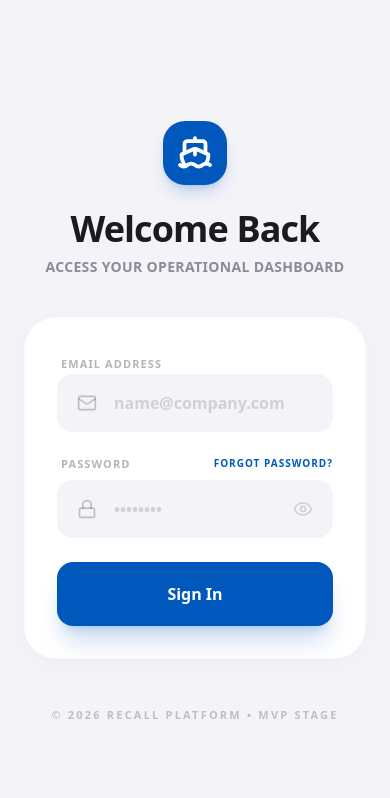
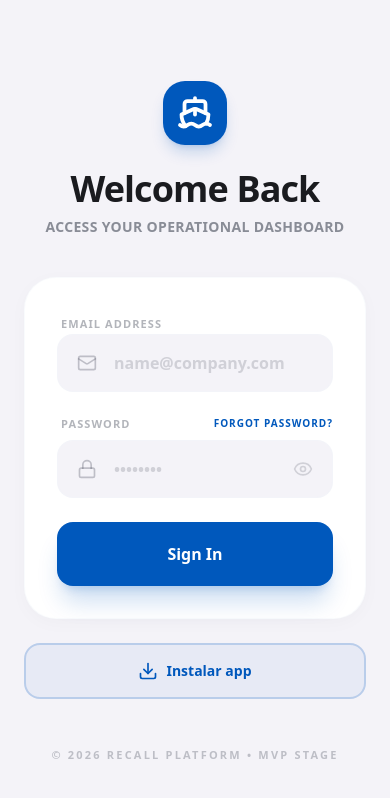
Before and after one commit to anthonysilvac91/Desarrollo, a Next.js app in the folder frontend/: page /login in a window 390 px wide. Shown: the top 798 px of the page. Built offline with nearby package versions, Linux system fonts and the light colour scheme; no server answers.

Commit message:
feat(pwa): add mobile install flow

```diff
--- /dev/null
+++ b/frontend/public/sw.js
@@ -0,0 +1,51 @@
+// Service Worker minimalista para habilitar la instalación PWA (beforeinstallprompt)
+// No intercepta llamadas a la API ni realiza caché agresivo.
+
+const CACHE_NAME = 'recall-pwa-v1';
+const ASSETS_TO_CACHE = [
+  '/',
+  '/manifest.json',
+  '/icons/icon-192x192.png',
+  '/icons/icon-512x512.png'
+];
+
+self.addEventListener('install', (event) => {
+  event.waitUntil(
+    caches.open(CACHE_NAME).then((cache) => {
+      return cache.addAll(ASSETS_TO_CACHE).catch(() => {
+        // Ignorar errores de caché en desarrollo
+        console.warn('SW: Algunos recursos no pudieron ser cacheados');
+      });
+    })
+  );
+  self.skipWaiting();
+});
+
+self.addEventListener('activate', (event) => {
+  event.waitUntil(
+    caches.keys().then((cacheNames) => {
+      return Promise.all(
+        cacheNames.map((cacheName) => {
+          if (cacheName !== CACHE_NAME) {
+            return caches.delete(cacheName);
+          }
+        })
+      );
+    })
+  );
+  self.clients.claim();
+});
+
+// Implementación mínima de fetch (Network First para todo) para cumplir con requerimientos PWA
+self.addEventListener('fetch', (event) => {
+  // Ignorar peticiones que no sean GET
+  if (event.request.method !== 'GET') return;
+  // Ignorar peticiones a APIs y Chrome Extensions
+  if (event.request.url.includes('/api/') || event.request.url.startsWith('chrome-extension')) return;
+
+  event.respondWith(
+    fetch(event.request).catch(() => {
+      return caches.match(event.request);
+    })
+  );
+});
--- a/frontend/src/app/(auth)/login/page.tsx
+++ b/frontend/src/app/(auth)/login/page.tsx
@@ -8,7 +8,8 @@ import { useAuth } from "@/lib/AuthContext";
 import { useLanguage } from "@/lib/LanguageContext";
 import { useToast } from "@/lib/ToastContext";
 import { authService } from "@/services/auth.service";
-import { Loader2, Mail, Lock, Eye, EyeOff, Ship } from "lucide-react";
+import { Loader2, Mail, Lock, Eye, EyeOff, Ship, Download } from "lucide-react";
+import { usePWA } from "@/hooks/usePWA";
 
 export default function LoginPage() {
   const { t } = useLanguage();
@@ -16,6 +17,7 @@ export default function LoginPage() {
   const { showToast } = useToast();
   const [showPassword, setShowPassword] = useState(false);
   const [isSubmitting, setIsSubmitting] = useState(false);
+  const { isMobile, triggerInstall } = usePWA();
 
   const {
     register,
@@ -146,6 +148,20 @@ export default function LoginPage() {
           </form>
         </div>
 
+        {/* Install App Button (Mobile Only) */}
+        {isMobile && (
+          <div className="mt-6">
+            <button
+              onClick={triggerInstall}
+              type="button"
+              className="w-full flex items-center justify-center space-x-2 py-4 border-2 border-brand/20 bg-brand/5 text-brand rounded-2xl font-black text-sm active:scale-95 transition-all"
+            >
+              <Download className="w-5 h-5" />
+              <span>Instalar app</span>
+            </button>
+          </div>
+        )}
+
         {/* Footer info */}
         <div className="mt-12 text-center">
           <p className="text-[11px] font-black text-subtitle opacity-30 uppercase tracking-[0.2em]">
--- /dev/null
+++ b/frontend/src/hooks/usePWA.ts
@@ -0,0 +1,72 @@
+"use client";
+
+import { useState, useEffect } from "react";
+
+export function usePWA() {
+  const [isMobile, setIsMobile] = useState(false);
+  const [deferredPrompt, setDeferredPrompt] = useState<any>(null);
+  const [isIOS, setIsIOS] = useState(false);
+
+  useEffect(() => {
+    // Detect mobile device
+    const checkMobile = () => {
+      setIsMobile(window.innerWidth < 768);
+    };
+    checkMobile();
+    window.addEventListener("resize", checkMobile);
+
+    // Detect iOS
+    const isIosDevice = /iPad|iPhone|iPod/.test(navigator.userAgent) && !(window as any).MSStream;
+    setIsIOS(isIosDevice);
+
+    // Register Service Worker
+    if ("serviceWorker" in navigator) {
+      window.addEventListener("load", () => {
+        navigator.serviceWorker
+          .register("/sw.js")
+          .then((registration) => {
+            console.log("SW registered:", registration.scope);
+          })
+          .catch((error) => {
+            console.error("SW registration failed:", error);
+          });
+      });
+    }
+
+    // Capture beforeinstallprompt
+    const handleBeforeInstallPrompt = (e: Event) => {
+      e.preventDefault();
+      setDeferredPrompt(e);
+    };
+    window.addEventListener("beforeinstallprompt", handleBeforeInstallPrompt);
+
+    return () => {
+      window.removeEventListener("resize", checkMobile);
+      window.removeEventListener("beforeinstallprompt", handleBeforeInstallPrompt);
+    };
+  }, []);
+
+  const triggerInstall = async () => {
+    if (isIOS) {
+      alert("Para instalar en iOS: Toca el ícono 'Compartir' en la barra inferior de Safari y selecciona 'Añadir a la pantalla de inicio'.");
+      return;
+    }
+
+    if (deferredPrompt) {
+      deferredPrompt.prompt();
+      const { outcome } = await deferredPrompt.userChoice;
+      if (outcome === "accepted") {
+        setDeferredPrompt(null);
+      }
+    } else {
+      alert("La app ya está instalada o el navegador no soporta instalación nativa.");
+    }
+  };
+
+  return {
+    isMobile,
+    isIOS,
+    canInstallNative: !!deferredPrompt,
+    triggerInstall,
+  };
+}
--- a/frontend/src/lib/AuthContext.tsx
+++ b/frontend/src/lib/AuthContext.tsx
@@ -99,26 +99,16 @@ export function AuthProvider({ children }: { children: ReactNode }) {
       if (user) {
         const isWorker = user.role === "WORKER";
 
-        // A. Forzar aislamiento estricto de Worker por dispositivo
+        // A. Redirecciones basadas en rol para /app (aislamiento)
         if (isWorker) {
-          if (!isMobile) {
+          if (!isMobile && pathname.startsWith("/app")) {
             // Worker en PC -> Web normal
-            if (pathname.startsWith("/app")) {
-              router.replace("/assets");
-              return;
-            }
-          } else {
-            // Worker en Teléfono -> Obligar PWA
-            if (!isPWA && pathname !== "/app/install") {
-              router.replace("/app/install");
-              return;
-            } else if (isPWA && pathname === "/app/install") {
-              router.replace("/app");
-              return;
-            } else if (isPWA && !pathname.startsWith("/app") && !isPublicPath) {
-              router.replace("/app");
-              return;
-            }
+            router.replace("/assets");
+            return;
+          } else if (isMobile && !pathname.startsWith("/app") && !isPublicPath) {
+            // Worker en Teléfono -> Obligar /app
+            router.replace("/app");
+            return;
           }
         } else {
           // Otros roles -> Prohibido entrar a /app
@@ -132,14 +122,14 @@ export function AuthProvider({ children }: { children: ReactNode }) {
         if (isPublicPath) {
           if (user.role === "SUPER_ADMIN") router.push("/master");
           else if (user.role === "ADMIN") router.push("/dashboard");
-          else if (user.role === "WORKER") router.push(isMobile ? (isPWA ? "/app" : "/app/install") : "/assets");
+          else if (user.role === "WORKER") router.push(isMobile ? "/app" : "/assets");
           else router.push("/assets"); // CLIENT
           return;
         }
 
         // C. Validación de permisos genérica
         if (!canAccess(pathname)) {
-          const fallback = user.role === "WORKER" ? (isMobile ? (isPWA ? "/app" : "/app/install") : "/assets") : "/assets";
+          const fallback = user.role === "WORKER" ? (isMobile ? "/app" : "/assets") : "/assets";
           router.replace(fallback);
         }
       }
```
